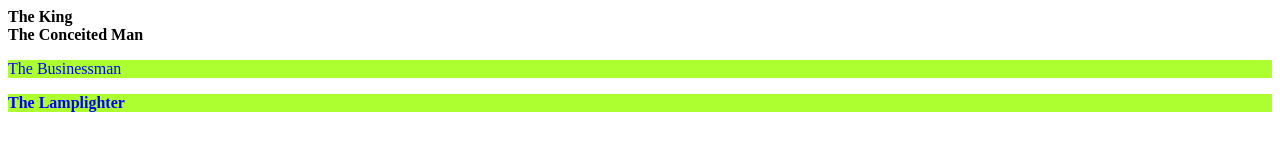
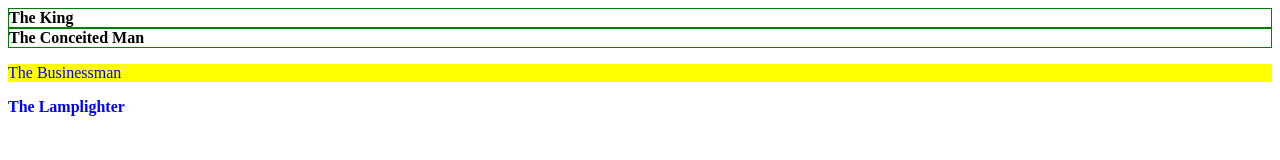
Before and after one commit to leilalarin/simplest-selectors, a plain HTML site: page index.html in a window 1280 px wide. Drawn offline with Linux system fonts and the light colour scheme.

Commit message:
Update style.css

```diff
--- a/style.css
+++ b/style.css
@@ -1,4 +1,4 @@
 .big{color:blue}
-#b325,.b326{border:1px green;}
+#b325,.b326{border:1px solid green;}
 #b325,.b326,.b329{font-weight: bold;}
-.asteroid.big{background-color: greenyellow;}
+p.big{background-color: yellow;}
```
